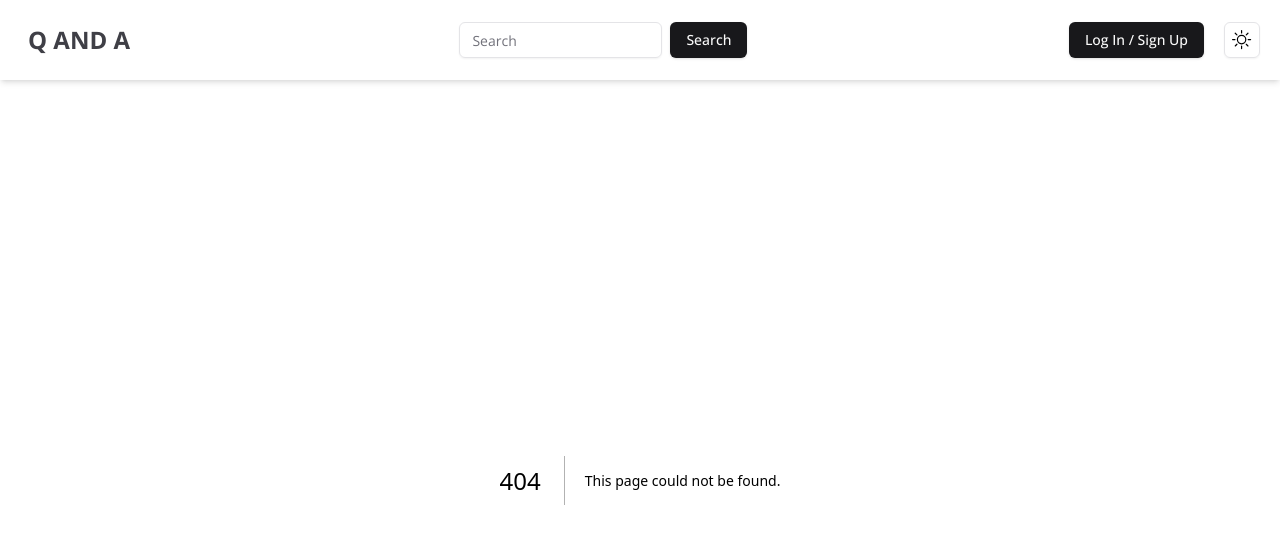
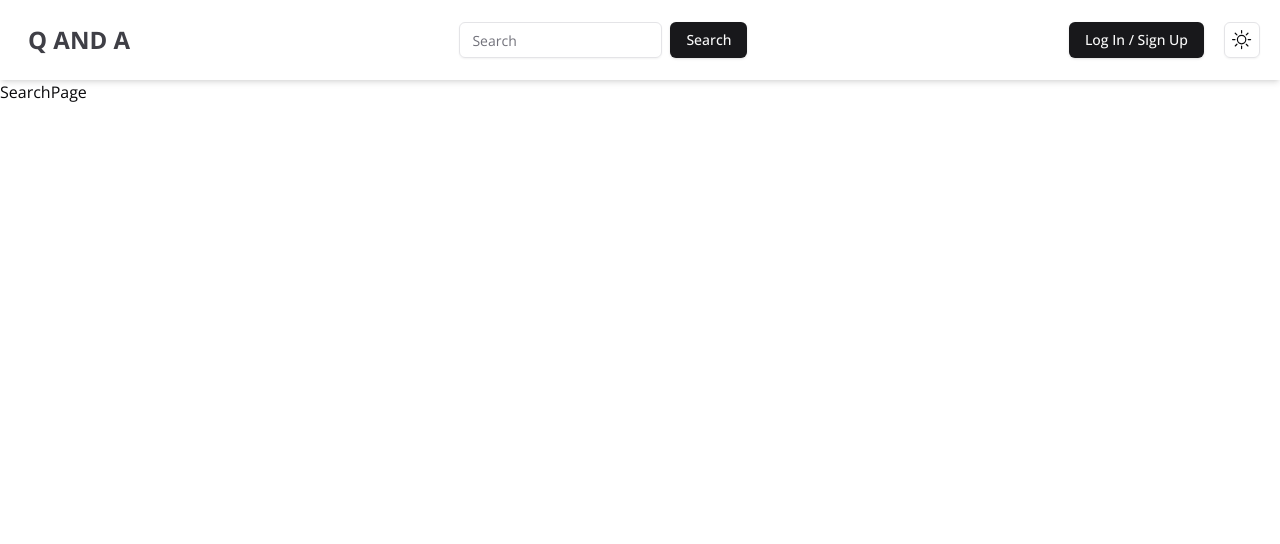
Before and after one commit to KennedyMungai/NewQAndA, a Next.js app in the folder frontend/: page /SearchPage in a window 1280 px wide. Before the commit this address had no page. Shown: the top 544 px of the page. Built offline with nearby package versions, Linux system fonts and the light colour scheme.

Commit message:
Created the search page

```diff
--- /dev/null
+++ b/frontend/app/SearchPage/page.tsx
@@ -0,0 +1,9 @@
+import React from 'react'
+
+type Props = {}
+
+const SearchPage = (props: Props) => {
+	return <div>SearchPage</div>
+}
+
+export default SearchPage
```
